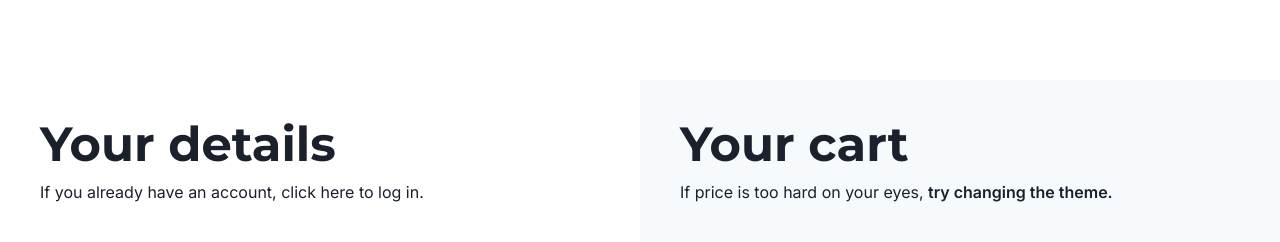
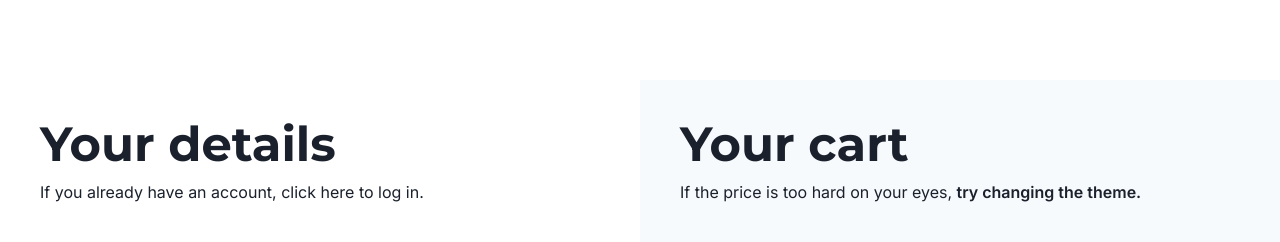
Before and after one commit to nikolovlazar/egghead-getting-started-with-chakra-ui, a Next.js app: page / in a window 1280 px wide. Shown: the top 242 px of the page. Built offline with nearby package versions, Linux system fonts and the light colour scheme.

Commit message:
fixing typo

```diff
--- a/src/sections/cart.tsx
+++ b/src/sections/cart.tsx
@@ -29,7 +29,7 @@ const Cart = () => {
       <VStack alignItems="flex-start" spacing={3}>
         <Heading size="2xl">Your cart</Heading>
         <Text>
-          If price is too hard on your eyes,{' '}
+          If the price is too hard on your eyes,{' '}
           <Button
             variant="link"
             colorScheme="black"
```
